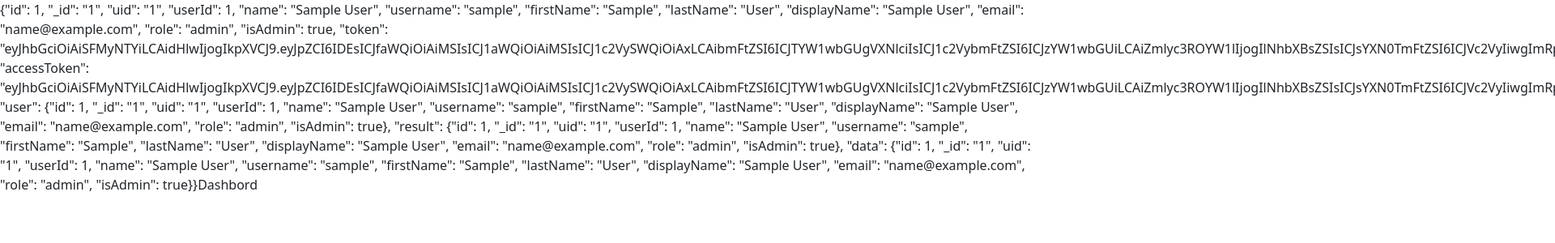
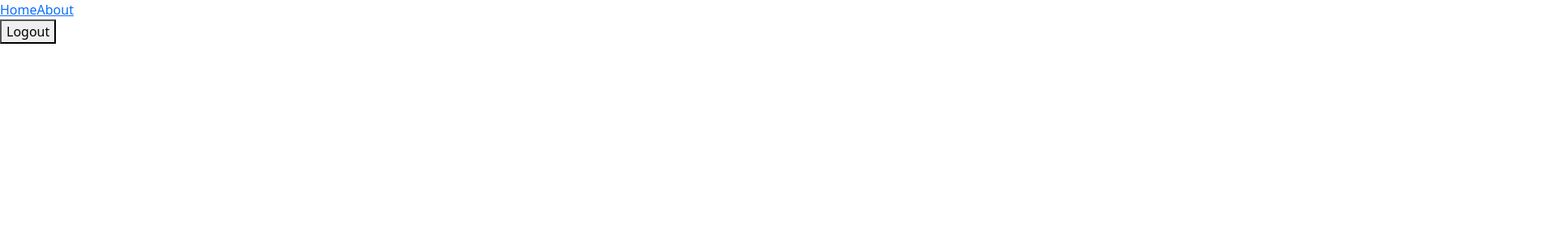
Before and after one commit to karanawate/wooden, a React (Create React App) app: page /dashboard in a window 1280 px wide. Shown: the top 300 px of the page at 81% size, 1920 px wide, since content can reach past the window. Built offline with nearby package versions, Linux system fonts and the light colour scheme; sample sign-in values are in the browser's storage.

Commit message:
Login success

```diff
--- a/src/App.js
+++ b/src/App.js
@@ -9,24 +9,32 @@ import Navbar from './components/Layout/Navbar';
 import UserDetail from './pages/UserDetail';
 import AddAdmin from './pages/AddAdmin';
 import {BrowserRouter as Router,Route,Routes,Link } from "react-router-dom";
+import React, { useContext, createContext, useState } from "react";
 import '../node_modules/bootstrap/dist/css/bootstrap.min.css';
 import ReactModal from 'react-modal';
-import { useState } from 'react';
+import PrivateRoutes from './pages/utils/PrivateRoutes';
 
 function App() {
+  const [user, setUser] = useState(null);
+  let userLogin  = localStorage.getItem('user')
+
+
 
   return (
     <div className="App">
         <Router>
 
           <Routes>
-            <Route path="/"                         element={<Login/>} />
-            <Route   path="/register"               element={<Register/>} />
-            <Route   path="/home"                   element={<Home/>} />
-            <Route   path="/user-detail/:id"        element={<UserDetail/>} />
-            <Route   path="/about"                  element={<About/>} />
-            <Route   path="/dashboard"               element={<Dashbord/>} />
-            <Route   path="/add-admin"              element={<AddAdmin/>} />
+            <Route element={<PrivateRoutes/>}>
+              <Route   path="/home"                   element={<Home/>} />
+              <Route   path="/user-detail/:id"        element={<UserDetail/>} />
+              <Route   path="/about"                  element={<About/>} />
+              <Route   path="/dashboard"               element={<Dashbord/>} />
+              <Route   path="/add-admin"              element={<AddAdmin/>} />
+          </Route>
+
+          <Route   path="/register"               element={<Register/>} />
+          <Route path="/login"                         element={<Login/>} />
           </Routes>
         </Router>
       </div>
--- a/src/pages/Dashbord.js
+++ b/src/pages/Dashbord.js
@@ -1,28 +1,19 @@
 import axios from 'axios';
 import { useEffect } from 'react';
-import { useNavigate } from 'react-router-dom';
+import { Navigate } from "react-router-dom";
+import Navbar from '../components/Layout/Navbar';
 
 
   const Dashbord = () =>{
-    let loginUser = localStorage.getItem('user')
-    const navigate = useNavigate();
-
-    useEffect(() => {
-      if(!loginUser)
-      {
-        navigate('/')
-        // return null
-      }
-    }, [ loginUser ])
-    if(!loginUser)
-
-    {
-      navigate('/')
-      return null
+    const logoutUser = () =>{
+      localStorage.clear();
+      Navigate("/login")
     }
       return <div>
-         {loginUser}
-          Dashbord
+
+      <Navbar></Navbar>
+      <button type="submit"  onClick={logoutUser}>Logout</button>
+
      </div>
 
 
--- a/src/pages/Login.js
+++ b/src/pages/Login.js
@@ -37,6 +37,7 @@ const Login = () =>{
                 })
                 .then( res =>{
                      let loginuser =   localStorage.setItem('user', JSON.stringify(res));
+
                     navigate('/dashboard');
                 })
                 .catch(err =>{
--- /dev/null
+++ b/src/pages/utils/PrivateRoutes.js
@@ -0,0 +1,23 @@
+import React from "react";
+import { useState,useEffect } from "react";
+import { Outlet,Navigate } from "react-router-dom";
+
+const PrivateRoutes = ({children, ...rest}) =>{
+    const [ user, setUser ] = useState(() => JSON.parse(localStorage.getItem('user')))
+
+    useEffect(() => {
+        const val = JSON.parse(localStorage.getItem('user'))
+        console.log({ val })
+        setUser(val)
+      }, [])
+
+
+
+    return (
+        user ? <Outlet /> : <Navigate to ='/login' />
+
+
+    )
+
+}
+export default PrivateRoutes;
```
